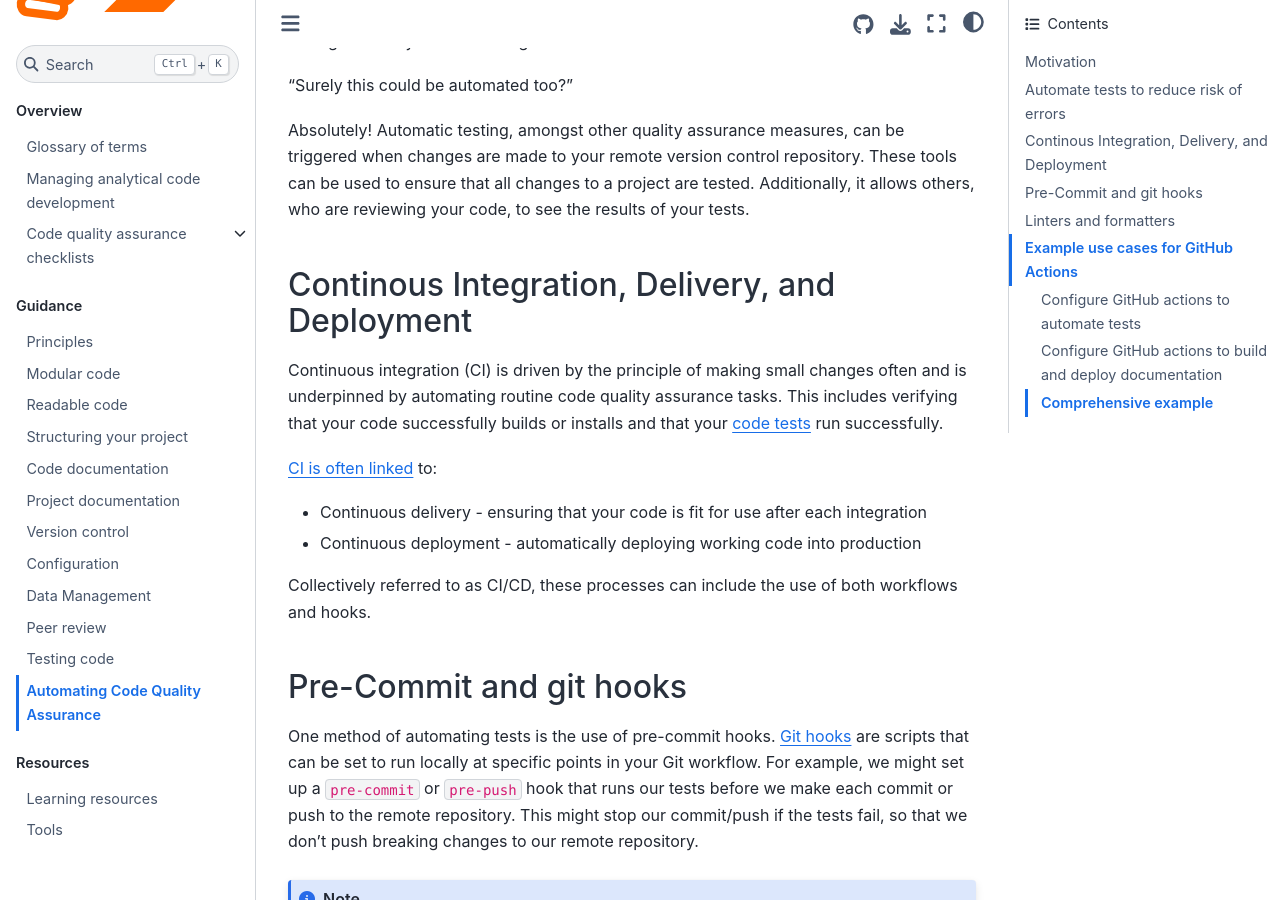
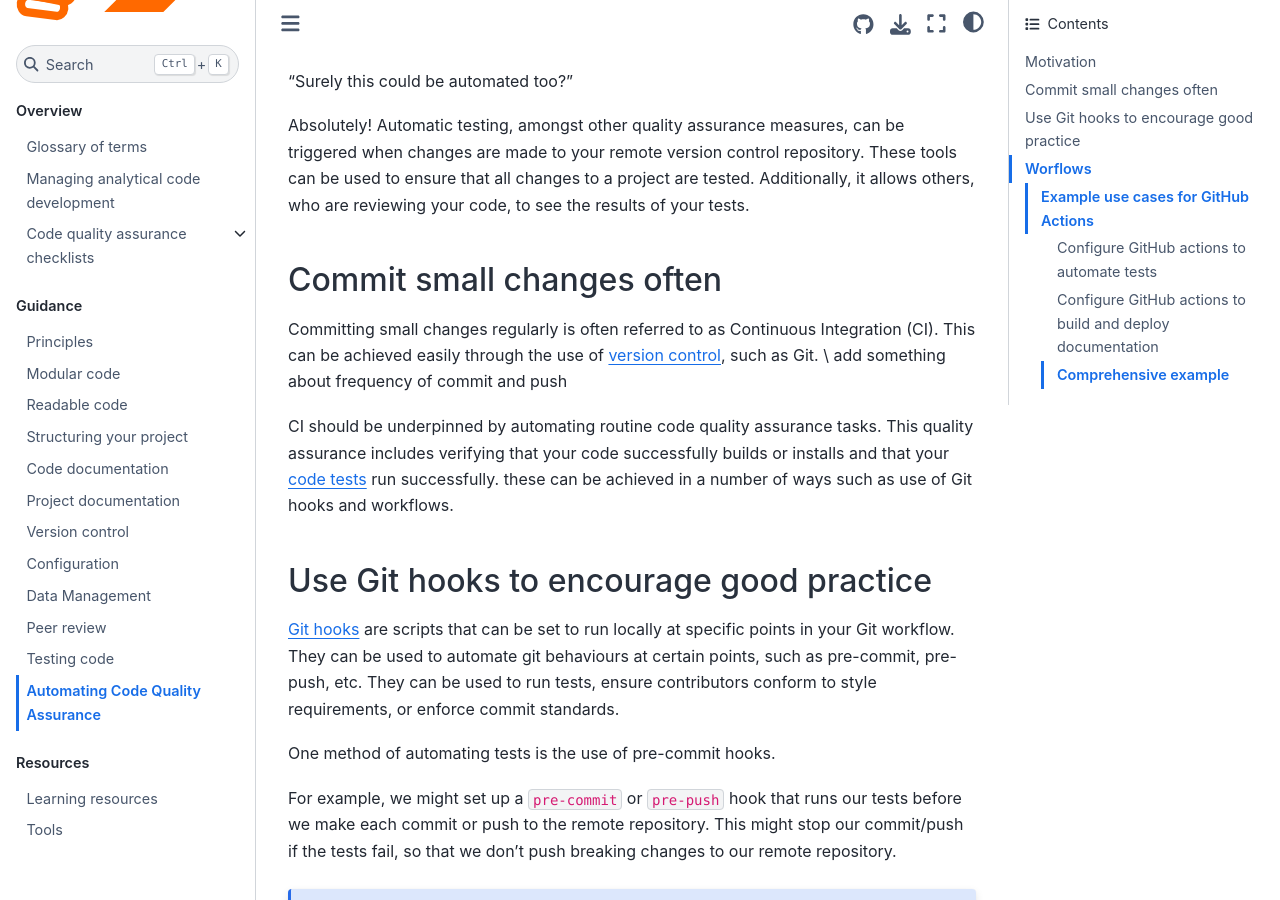
Before and after one commit to best-practice-and-impact/qa-of-code-guidance, a Jupyter Book: the page built from book/continuous_integration.md, in a window 1280 px wide and 900 px high, scrolled down 490 px. Built offline with Jupyter Book 1.0.4 settings and Sphinx 7.4.7 and the Sphinx Book theme 1.1.4, drawn with Linux system fonts in a browser that asks for light colours; some of the changed text lies outside the part shown.

Commit message:
restructure - pair coded with Josh

````diff
--- a/book/continuous_integration.md
+++ b/book/continuous_integration.md
@@ -6,7 +6,7 @@ There are various tasks which can be automated to increase the quality of code a
 
 
 (automate-tests)=
-## Automate tests to reduce risk of errors
+### Automate tests to reduce risk of errors
 
 Tests should be run whenever you make changes to your project.
 This ensures that changes do not break the existing, intended functionality of your code.
@@ -20,23 +20,25 @@ Additionally, it allows others, who are reviewing your code, to see the results
 
 
 (continuous-integration)=
-## Continous Integration, Delivery, and Deployment
+## Commit small changes often
 
-Continuous integration (CI) is driven by the principle of making small changes often and is underpinned by automating routine code quality assurance tasks.
-This includes verifying that your code successfully builds or installs and that your [code tests](testing_code.md) run successfully.
+Committing small changes regularly is often referred to as Continuous Integration (CI).
+This can be achieved easily through the use of [version control](version_control.md), such as Git.
+\\ add something about frequency of commit and push
 
-[CI is often linked](https://www.atlassian.com/continuous-delivery/principles/continuous-integration-vs-delivery-vs-deployment) to:
-
-* Continuous delivery - ensuring that your code is fit for use after each integration
-* Continuous deployment - automatically deploying working code into production
-
-Collectively referred to as CI/CD, these processes can include the use of both workflows and hooks.
+CI should be underpinned by automating routine code quality assurance tasks.
+This quality assurance includes verifying that your code successfully builds or installs and that your [code tests](testing_code.md) run successfully.
+these can be achieved in a number of ways such as use of Git hooks and workflows.
 
 
-## Pre-Commit and git hooks
+## Use Git hooks to encourage good practice
+
+[Git hooks](https://git-scm.com/docs/githooks) are scripts that can be set to run locally at specific points in your Git workflow.
+They can be used to automate git behaviours at certain points, such as pre-commit, pre-push, etc.
+They can be used to run tests, ensure contributors conform to style requirements, or enforce commit standards.
 
 One method of automating tests is the use of pre-commit hooks.
-[Git hooks](https://git-scm.com/docs/githooks) are scripts that can be set to run locally at specific points in your Git workflow.
+
 For example, we might set up a `pre-commit` or `pre-push` hook that runs our tests before we make each commit or push to the remote repository.
 This might stop our commit/push if the tests fail, so that we don't push breaking changes to our remote repository.
 
@@ -48,8 +50,9 @@ If your code is likely to be run on a range of software versions or operating sy
 However, [continuous integration](continuous-integration) can be used to automate these tests on a broader range on parameters.
 ```
 
+
 (linters-formatters)=
-## Linters and formatters
+### Linters and formatters
 
 As discussed in [](automate-style-checks), the process of checking and fixing code for style and formatting is tedious. Automation can speed up this work, either by providing suggestions as the code is written or by reformatting your code to comply with some style.
 
@@ -75,11 +78,15 @@ Two main types of tool exist for these tasks:
 
 Be sure to read the documentation for any of these tools, to understand what they are checking or changing in your code. Some can be configured to ignore or detect specific types of formatting error. You can run multiple of these, to catch a broader range of stylistic or programmatic errors.
 
-## Example use cases for GitHub Actions
+## Worflows
+
+\\ add details
+
+### Example use cases for GitHub Actions
 
 The following examples are presented to support understanding of the topic discussed above.
 
-### Configure GitHub actions to automate tests
+#### Configure GitHub actions to automate tests
 
 Below is an example configuration file, for use with GitHub actions. The `YAML` file format, used below, is common to a number of other CI tools.
 
@@ -127,7 +134,7 @@ The individual stages of the workflow are defined under `steps`. `steps` typical
 
 This workflow will report whether our test code ran successfully for each of the specified Python versions.
 
-### Configure GitHub actions to build and deploy documentation
+#### Configure GitHub actions to build and deploy documentation
 
 This book uses the following GitHub Actions configuration to build and deploy the HTML content:
 
@@ -182,7 +189,7 @@ In the second job, the book (including the new changes) is deployed to the site
 
 You might use a similar approach to this to deploy your code's HTML documentation.
 
-### Comprehensive example
+#### Comprehensive example
 
 You can see a detailed example of CI in practice in the `jupyter-book` project. A recent version of the [`jupyter-book` CI workflow](https://github.com/executablebooks/jupyter-book/blob/6fb0cbe4abb5bc29e9081afbe24f71d864b40475/.github/workflows/tests.yml) includes:
 
````
